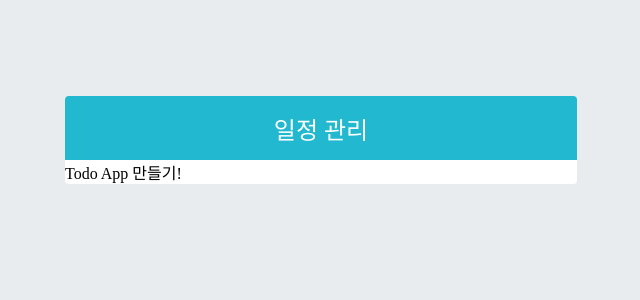
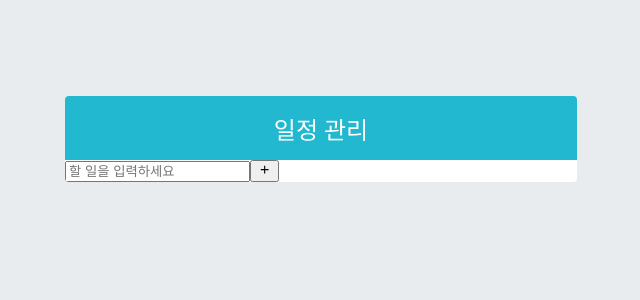
Before and after one commit to heeeun1207/ReactPrac, a React (Create React App) app in the folder todo-app/: page / in a window 1280 px wide. Shown: the top 300 px of the page, without its empty margins (319-959 px from the left). Built offline with nearby package versions, Linux system fonts and the light colour scheme.

Commit message:
TodoInsert 컴포넌트 렌더링

```diff
--- a/todo-app/src/App.js
+++ b/todo-app/src/App.js
@@ -1,8 +1,14 @@
+import TodoInsert from './components/TodoInsert';
 import TodoTemplate from './components/TodoTemplate';
 
-function App() {
-  return <TodoTemplate>Todo App 만들기!</TodoTemplate>
+const App = () => {
+  return (
+    <TodoTemplate>
+      <TodoInsert />
+    </TodoTemplate>
+  );
 };
 
 
+
 export default App;
```
Also changed, not shown: 1 other file (tests, documents, lock files or other folders).
